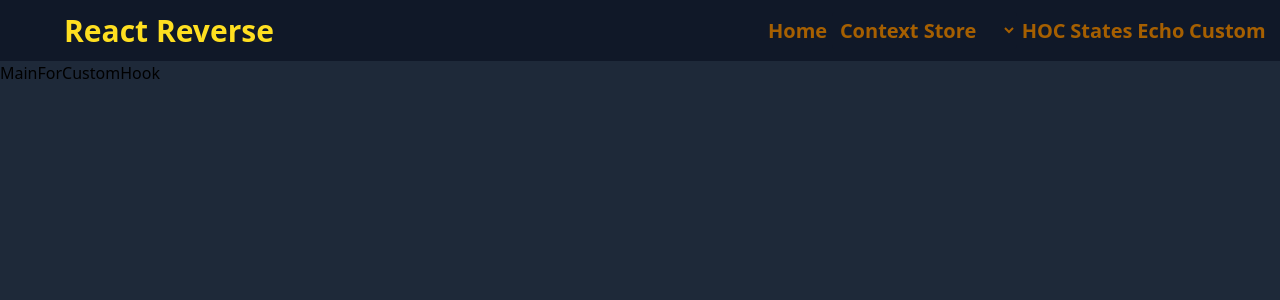
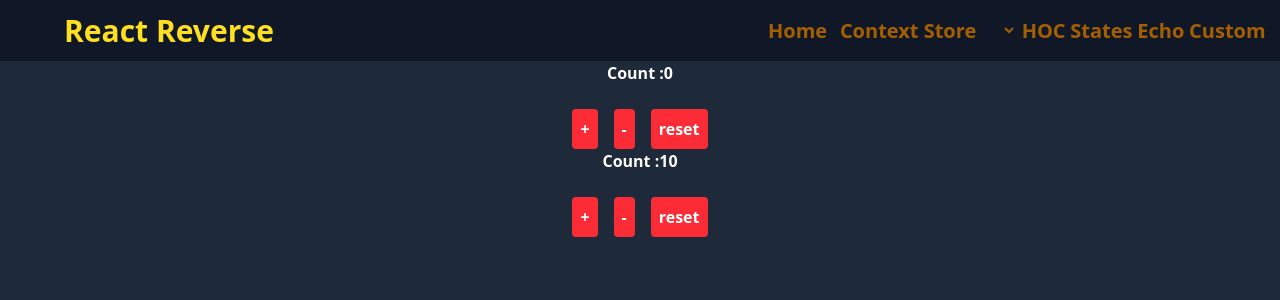
Before and after one commit to Shepherdeye/Imortant_Topics-_In_React, a React (Vite) app: page /custom in a window 1280 px wide. Shown: the top 300 px of the page. Built offline with nearby package versions, Linux system fonts and the light colour scheme.

Commit message:
trying to  make  a custom hook

```diff
--- a/src/topics/CustomHook/MainForCustomHook.jsx
+++ b/src/topics/CustomHook/MainForCustomHook.jsx
@@ -1,8 +1,13 @@
 import React from 'react'
+import PageOne from './firstway/PageOne'
+import SecondPage from './firstway/SecondPage'
 
 const MainForCustomHook = () => {
     return (
-        <div>MainForCustomHook</div>
+        <div>
+            <PageOne />
+            <SecondPage />
+        </div>
     )
 }
 
--- /dev/null
+++ b/src/topics/CustomHook/firstway/CustomCout.js
@@ -0,0 +1,17 @@
+import { useState } from 'react'
+
+const useCount = (value) => {
+    const [count, setCount] = useState(value);
+    const handleIncreament = () => {
+        setCount(prev => prev + 1);
+    }
+    const handleDecreament = () => {
+        setCount(prev => prev - 1);
+    }
+    const reset = () => {
+        setCount(value);
+    }
+    return [count, handleIncreament, handleDecreament, reset]
+}
+
+export default useCount
--- /dev/null
+++ b/src/topics/CustomHook/firstway/PageOne.jsx
@@ -0,0 +1,22 @@
+import React from 'react'
+import useCount from './CustomCout';
+
+const PageOne = () => {
+
+    const [count, handleIncreament, handleDecreament, reset] = useCount(0);
+
+    return (
+
+        <div className='text-white font-bold text-center '>
+            <h1>Count :{count}</h1>
+            <br />
+            <div>
+                <button className='bg-red-500 p-2 cursor-pointer mx-2 rounded-sm' onClick={handleIncreament}>+</button>
+                <button className='bg-red-500 p-2 cursor-pointer mx-2 rounded-sm' onClick={handleDecreament}>-</button>
+                <button className='bg-red-500 p-2 cursor-pointer mx-2 rounded-sm' onClick={reset}>reset</button>
+            </div>
+        </div>
+    )
+}
+
+export default PageOne
--- /dev/null
+++ b/src/topics/CustomHook/firstway/SecondPage.jsx
@@ -0,0 +1,20 @@
+import useCount from "./CustomCout"
+
+const SecondPage = () => {
+
+    const [count, handleIncreament, handleDecreament, reset] = useCount(10);
+
+    return (
+        <div className='text-white font-bold text-center '>
+            <h1>Count :{count}</h1>
+            <br />
+            <div>
+                <button className='bg-red-500 p-2 cursor-pointer mx-2 rounded-sm' onClick={handleIncreament}>+</button>
+                <button className='bg-red-500 p-2 cursor-pointer mx-2 rounded-sm' onClick={handleDecreament}>-</button>
+                <button className='bg-red-500 p-2 cursor-pointer mx-2 rounded-sm' onClick={reset}>reset</button>
+            </div>
+        </div>
+    )
+}
+
+export default SecondPage
--- a/src/topics/CustomHook/firstway/pageOne.js
+++ /dev/null
@@ -1,9 +0,0 @@
-import React from 'react'
-
-const pageOne = () => {
-    return (
-        <div>pageOne</div>
-    )
-}
-
-export default pageOne
--- a/src/topics/Echo/Echo.jsx
+++ b/src/topics/Echo/Echo.jsx
@@ -38,6 +38,7 @@ const Echo = () => {
             recorderType: RecordRTC.StereoAudioRecorder,
             numberOfAudioChannels: 1
         });
+
         recorder.startRecording();
         recorderRef.current = recorder;
         setRecording(true);
--- a/src/utils/ApiCalls.js
+++ b/src/utils/ApiCalls.js
@@ -26,6 +26,8 @@ export const sendToKatib = async (audioFile) => {
 
 }
 
+
+
 export const sendToNatiq = async (text) => {
 
     if (!text.trim()) {
@@ -52,20 +54,16 @@ export const sendToNatiq = async (text) => {
         // in this  by  using Unit8Arry we trnsfer  int  array of number  to  store  the  data as number
         const blob = new Blob([Uint8Array.from(normalText, c => c.charCodeAt(0))], { type: "audio/wav" });
         const url = URL.createObjectURL(blob);
-        const wordTimings = durations.map(([word, start, end]) => {
+        const wordTimings = durations.map(([text, start, end]) => {
             return {
                 text: text,
                 start: start * 1000,
                 end: end * 1000
             }
         })
-
         return { url, wordTimings }
-
     } catch (error) {
-
         console.log(Error);
-
     }
 
 }
```
